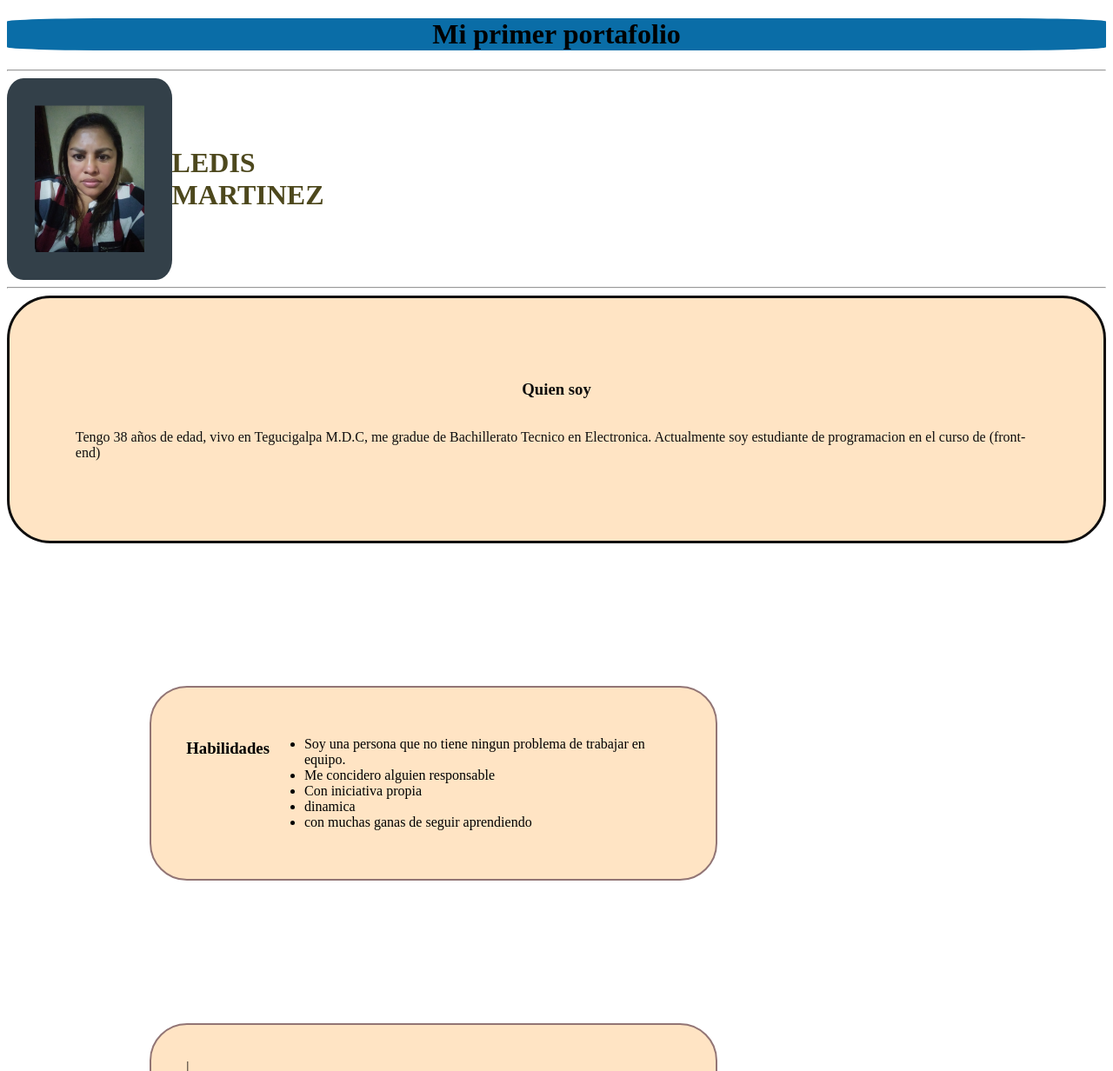
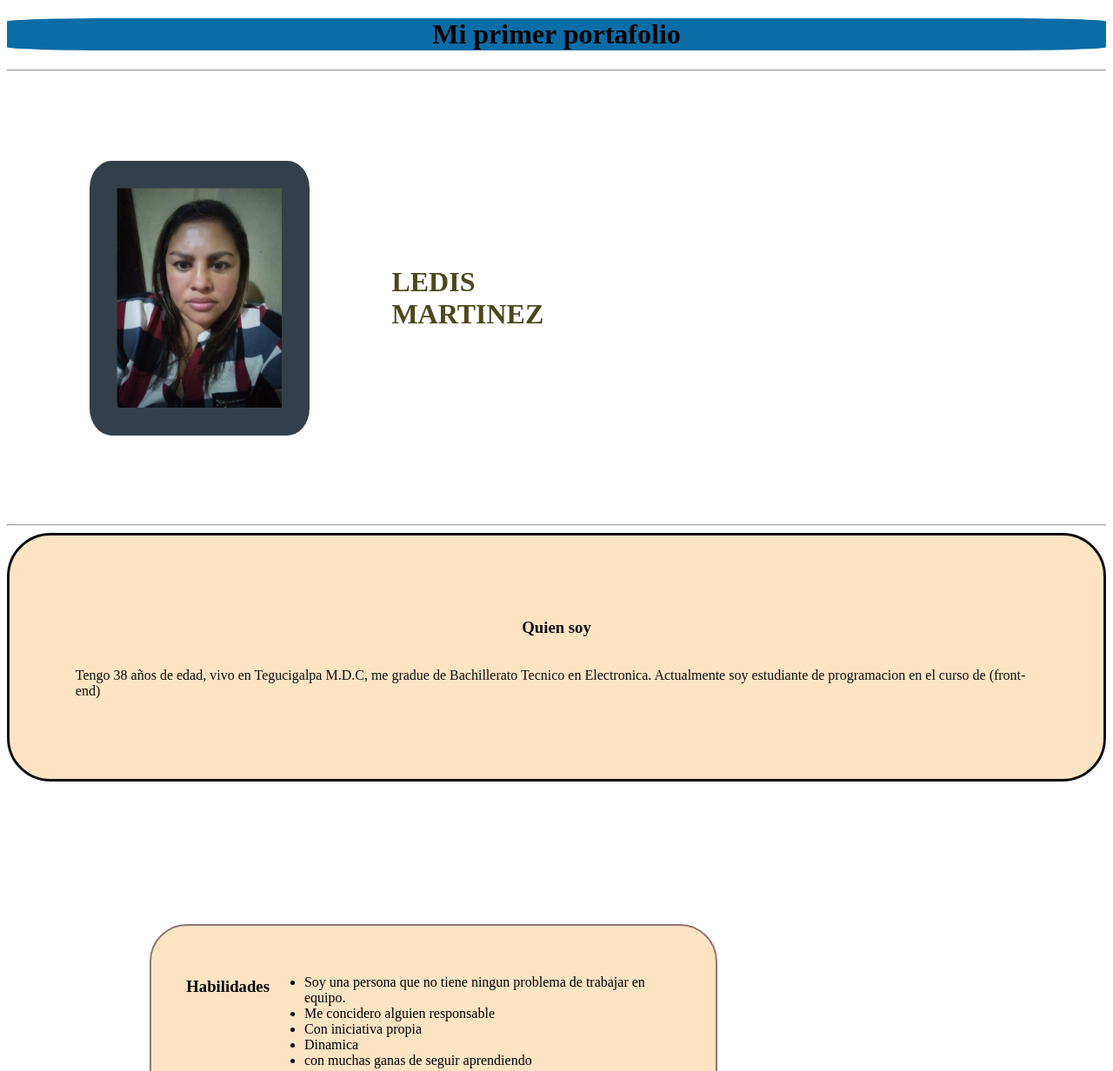
Before and after one commit to ondinagarcia/drilling8, a plain HTML site: page index.html in a window 1280 px wide. Shown: the top 1232 px of the page at 87% size. Drawn offline with Linux system fonts and the light colour scheme.

Commit message:
descripcion dos

```diff
--- a/assets/css/estilos.css
+++ b/assets/css/estilos.css
@@ -9,13 +9,19 @@ h2{
     font-size: xx-large;
     color: rgb(77, 72, 29);
     width: 40%;
+    margin-right: 80%;
 }
 
 .ledis{
-    width: 20%;
+    width: 30%;
     border-radius: 10%;
     background-color: rgb(51, 64, 73);
     padding: 5%;
+    margin: 15%;
+    display: flex;
+    justify-content: center;
+
+
 
 
 }
@@ -28,8 +34,6 @@ h2{
     text-align: start;
     align-items: center;
 }
-
-
 .box{
     width: 45%;
     margin: 13%;
@@ -39,13 +43,17 @@ h2{
     background-color: bisque;
     display: flex;
     justify-content: center;
+}
 
-}
+
+
+
 .proximos-caja{
     display: flex;
     justify-content: center;
 
 }
+
 .descripcion-1{
     border: solid;
     border-radius: 50px;
--- a/index.html
+++ b/index.html
@@ -28,10 +28,10 @@
       <article class="box">
             <h3>Habilidades</h3>
         <ul>
-            <li>Soy una persona que no tiene ningun          problema de trabajar en equipo.</li>
+            <li>Soy una persona que no tiene ningun problema de trabajar en equipo.</li>
             <li> Me concidero alguien responsable</li>
              <li> Con iniciativa propia</li>
-             <li>dinamica </li>
+             <li>Dinamica </li>
              <li> con muchas ganas de seguir aprendiendo </li>
          </ul>
        </div>
@@ -56,7 +56,7 @@
                     <li> Curso de Ingles Basico</li>
                     <li> Curso de computacion Basico
                     <li>de atencion al cliente </li>
-                    <li> Relaciones interpersonales.</li>
+                    <li> Relaciones Interpersonales.</li>
          </div>
              </div>
                 </ul>
```
Also changed, not shown: 1 other file.
